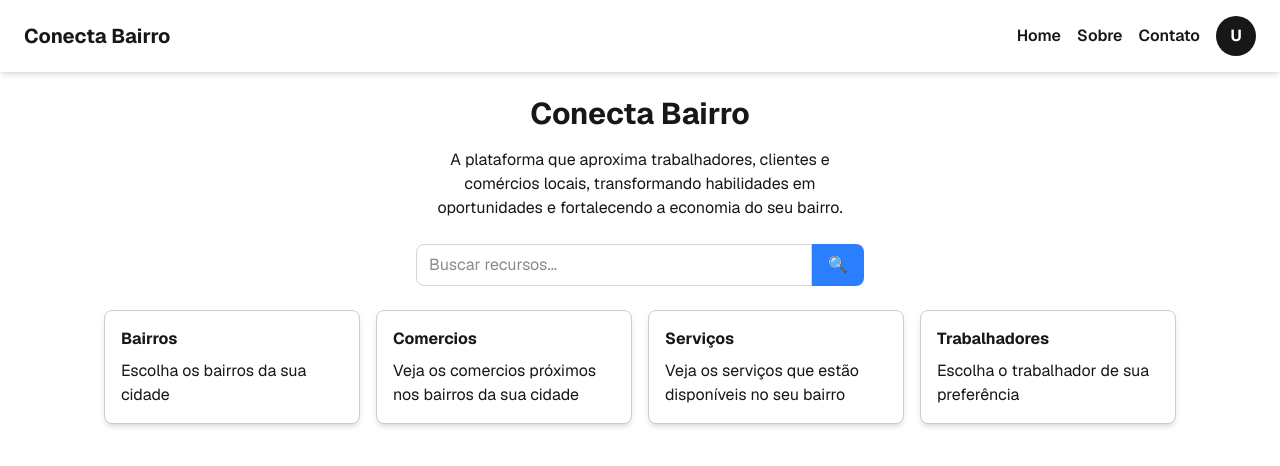
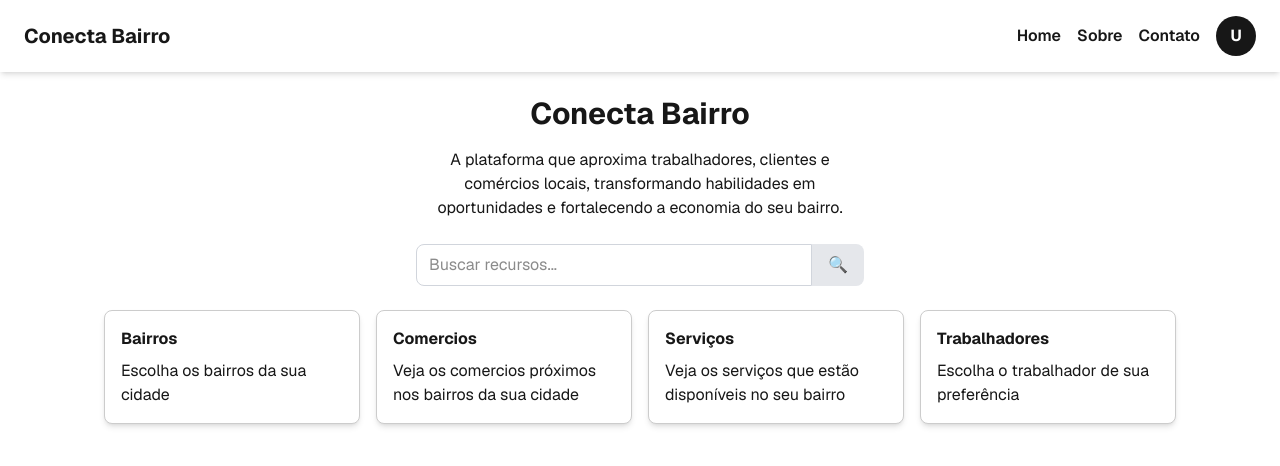
Before and after one commit to NicolasXs/Conecta_Bairro_front, a Next.js app: page /home in a window 1280 px wide. Shown: the top 466 px of the page. Built offline with nearby package versions, Linux system fonts and the light colour scheme.

Commit message:
Update SearchBar.tsx

```diff
--- a/app/componentes/SearchBar.tsx
+++ b/app/componentes/SearchBar.tsx
@@ -20,19 +20,38 @@ export default function SearchBar({ placeholder, onSearch }: SearchBarProps) {
 
   return (
     <form onSubmit={handleSubmit} className="flex w-full">
+
       <input
         type="text"
         value={query}
         onChange={(e) => setQuery(e.target.value)}
         placeholder={placeholder || "Buscar..."}
-        className="w-full rounded-l-lg border border-gray-300 px-3 py-2 focus:outline-none focus:ring-2 focus:ring-blue-500"
+        className="
+          w-full
+          rounded-l-lg
+          border border-gray-300 dark:border-gray-600
+          px-3 py-2
+          bg-[var(--background)]
+          text-[var(--foreground)]
+          focus:outline-none
+          focus:ring-2 focus:ring-gray-400 dark:focus:ring-gray-600
+        "
       />
+
       <button
         type="submit"
-        className="bg-blue-500 rounded-r-lg px-4 py-2 text-white hover:bg-blue-600 transition"
+        className="
+          rounded-r-lg
+          px-4 py-2
+          bg-gray-200 dark:bg-gray-700
+          text-[var(--foreground)]
+          hover:bg-gray-300 dark:hover:bg-gray-600
+          transition
+        "
       >
         🔍
       </button>
+
     </form>
   );
 }
```
